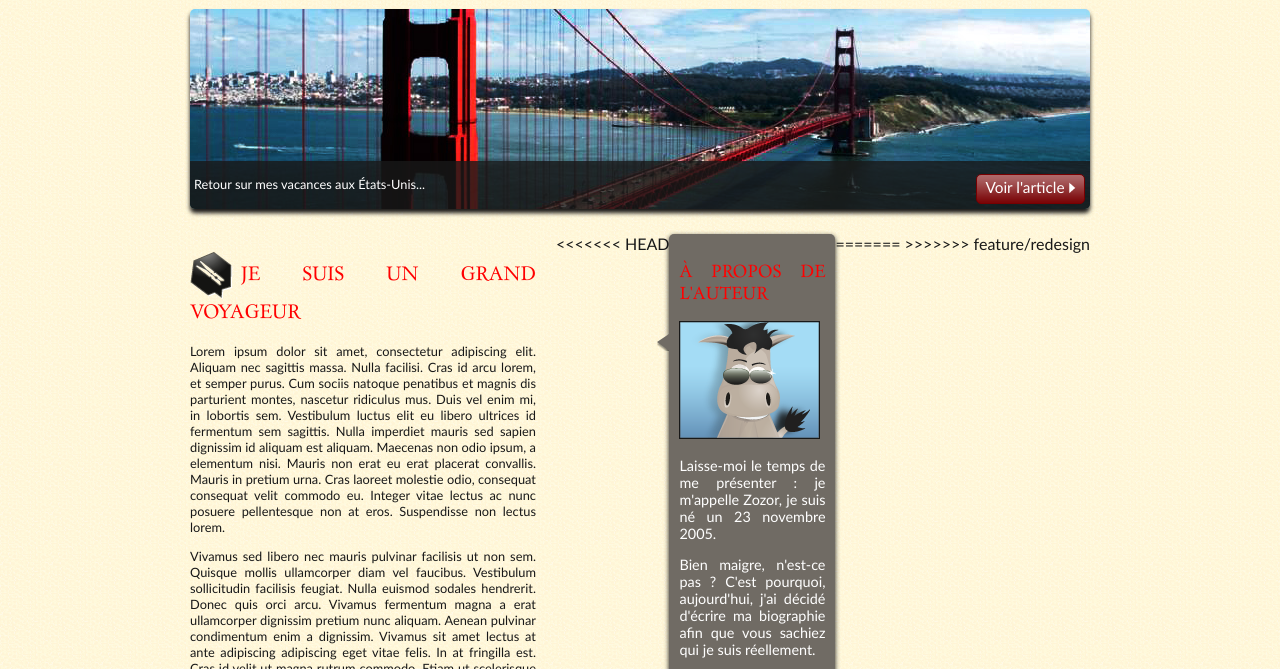
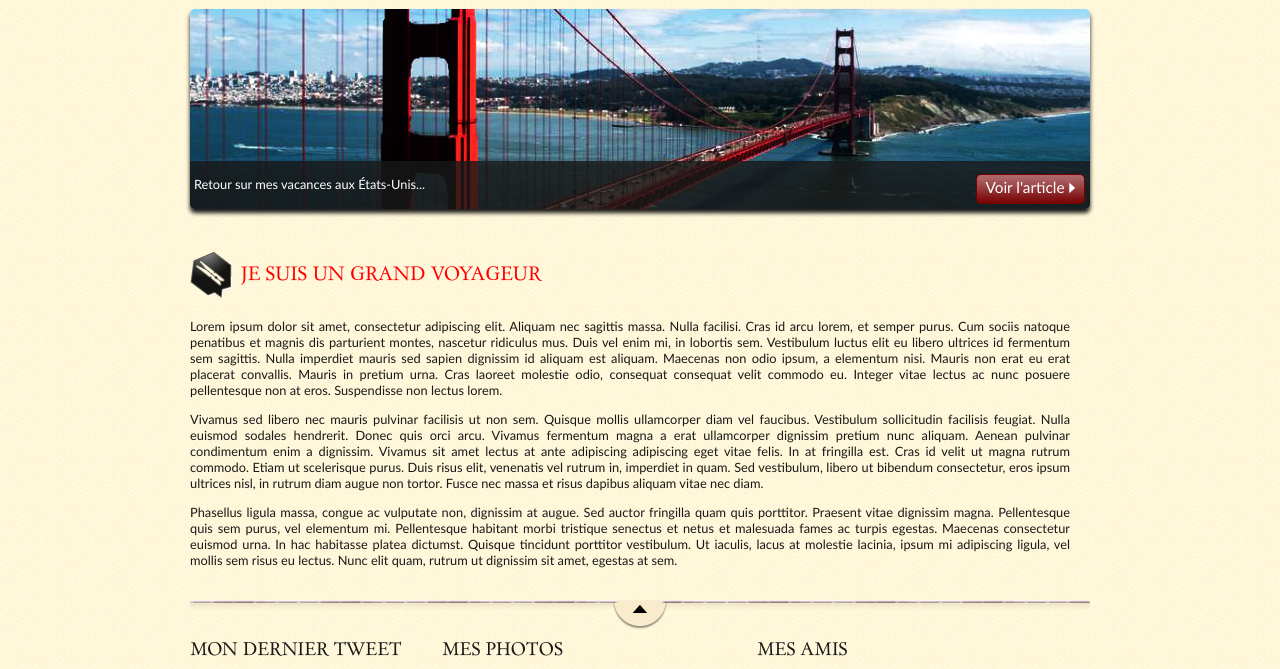
Before and after one commit to 0s0b4m4sk/GIT-Cours, a plain HTML site: page index.html in a window 1280 px wide. Shown: the part 124-793 px from the top of the page. Drawn offline with Linux system fonts and the light colour scheme.

Commit message:
add bernad title

```diff
--- a/index.html
+++ b/index.html
@@ -3,7 +3,7 @@
     <head>
         <meta charset="utf-8" />
         <link rel="stylesheet" href="style.css" />
-        <title>Zozor - Carnets de voyage</title>
+        <title>Bernad - Carnets de voyage</title>
     </head>
 
     <body>
@@ -41,17 +41,6 @@
                     <p>Vivamus sed libero nec mauris pulvinar facilisis ut non sem. Quisque mollis ullamcorper diam vel faucibus. Vestibulum sollicitudin facilisis feugiat. Nulla euismod sodales hendrerit. Donec quis orci arcu. Vivamus fermentum magna a erat ullamcorper dignissim pretium nunc aliquam. Aenean pulvinar condimentum enim a dignissim. Vivamus sit amet lectus at ante adipiscing adipiscing eget vitae felis. In at fringilla est. Cras id velit ut magna rutrum commodo. Etiam ut scelerisque purus. Duis risus elit, venenatis vel rutrum in, imperdiet in quam. Sed vestibulum, libero ut bibendum consectetur, eros ipsum ultrices nisl, in rutrum diam augue non tortor. Fusce nec massa et risus dapibus aliquam vitae nec diam.</p>
                     <p>Phasellus ligula massa, congue ac vulputate non, dignissim at augue. Sed auctor fringilla quam quis porttitor. Praesent vitae dignissim magna. Pellentesque quis sem purus, vel elementum mi. Pellentesque habitant morbi tristique senectus et netus et malesuada fames ac turpis egestas. Maecenas consectetur euismod urna. In hac habitasse platea dictumst. Quisque tincidunt porttitor vestibulum. Ut iaculis, lacus at molestie lacinia, ipsum mi adipiscing ligula, vel mollis sem risus eu lectus. Nunc elit quam, rutrum ut dignissim sit amet, egestas at sem.</p>
                 </article>
-<<<<<<< HEAD
-                <aside>
-                    <h1>À propos de l'auteur</h1>
-                    <img src="images/bulle.png" alt="" id="fleche_bulle" />
-                    <p id="photo_zozor"><img src="images/zozor_classe.png" alt="Photo de Zozor" /></p>
-                    <p>Laisse-moi le temps de me présenter&nbsp;: je m'appelle Zozor, je suis né un 23 novembre 2005.</p>
-                    <p>Bien maigre, n'est-ce pas ? C'est pourquoi, aujourd'hui, j'ai décidé d'écrire ma biographie afin que vous sachiez qui je suis réellement.</p>
-                </aside>
-=======
-
->>>>>>> feature/redesign
             </section>
 
             <footer>
```
